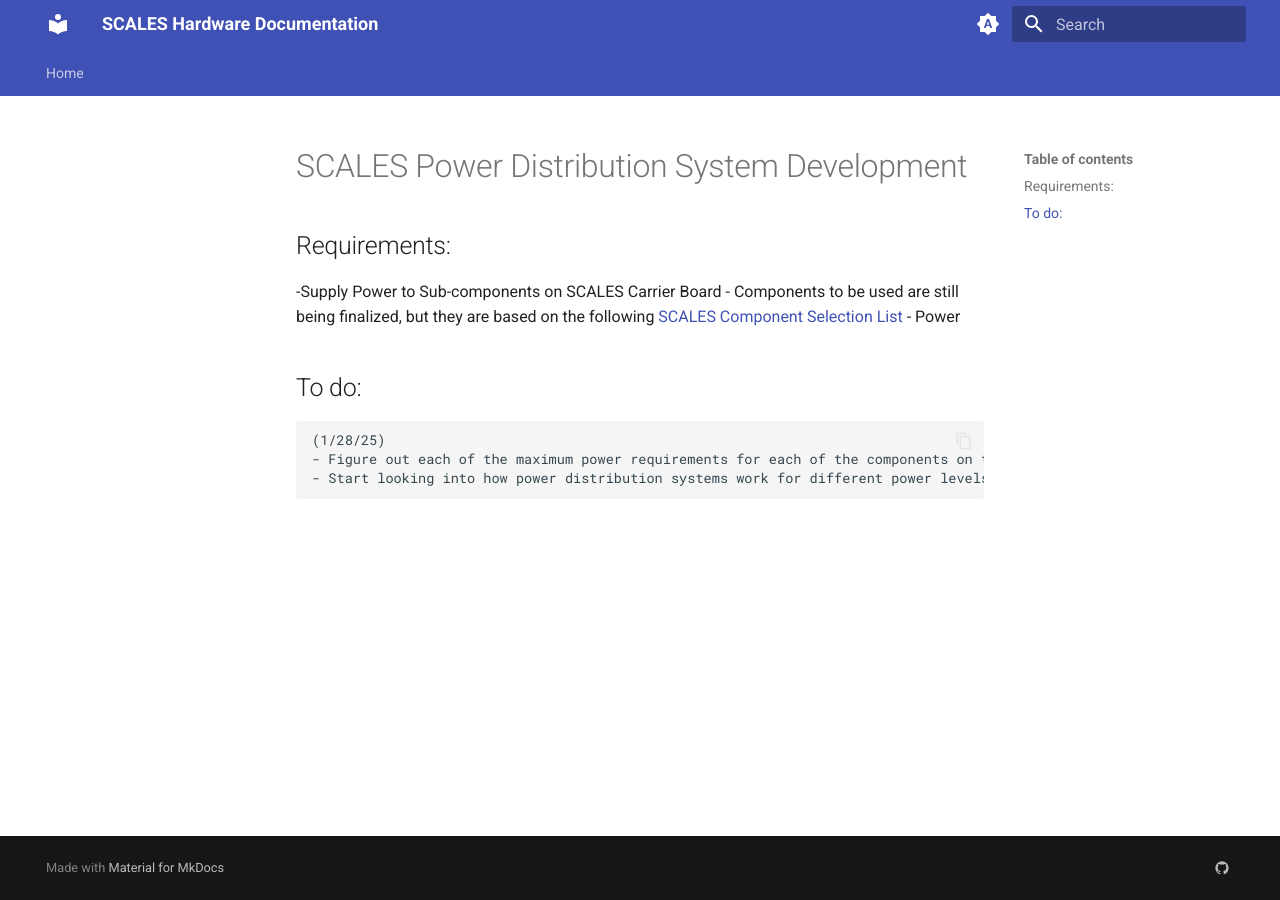
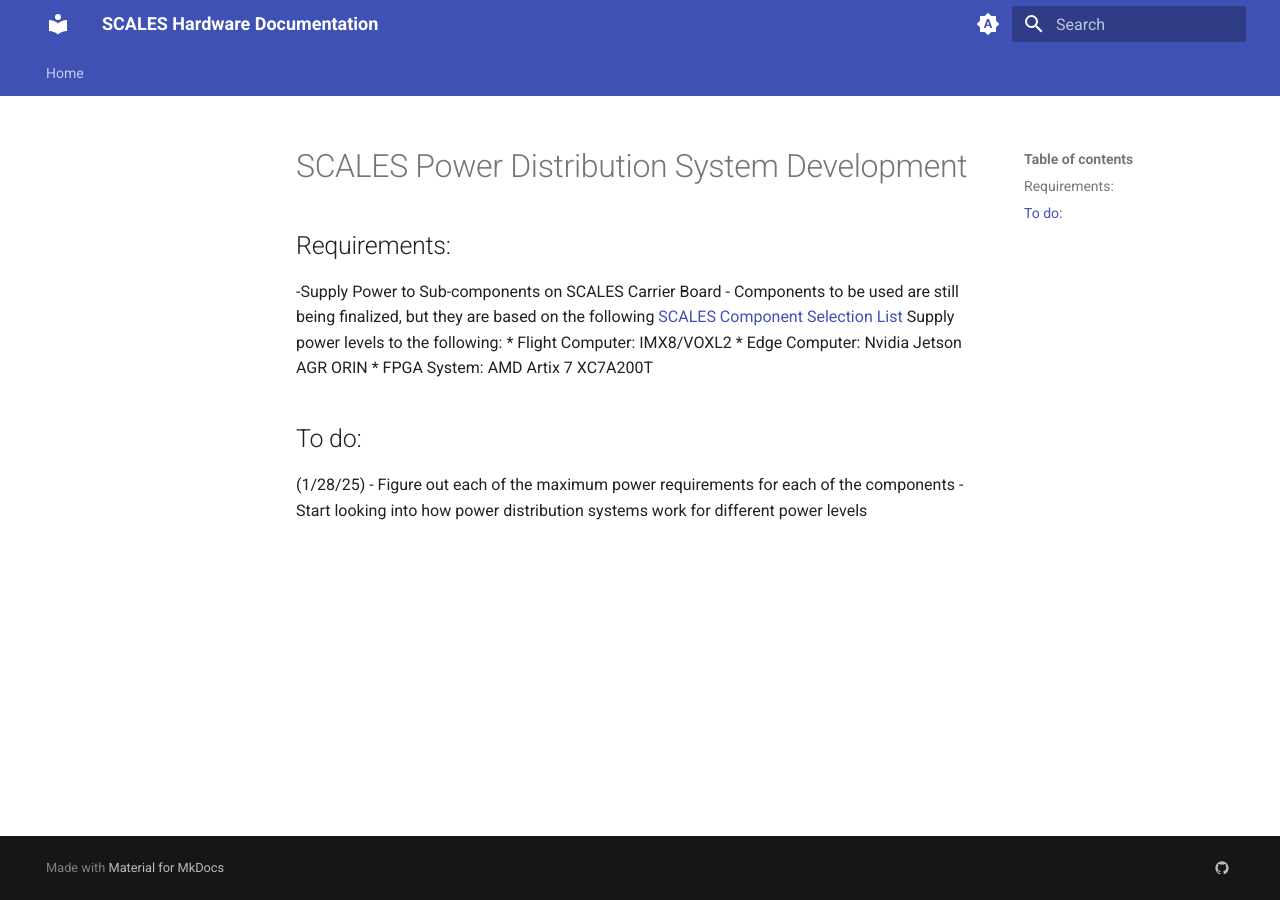
Before and after one commit to BroncoSpace-Lab/scales-hardware, an MkDocs documentation site: the page built from docs/power_system.md, in a window 1280 px wide. Built offline with MkDocs 1.6.1 and Material for MkDocs 9.7.7, drawn with Linux system fonts in a browser that asks for light colours.

Commit message:
Update power_system.md

```diff
--- a/docs/power_system.md
+++ b/docs/power_system.md
@@ -1,10 +1,14 @@
 # SCALES Power Distribution System Development
+
 ## Requirements:
 -Supply Power to Sub-components on SCALES Carrier Board
    - Components to be used are still being finalized, but they are based on the following [SCALES Component Selection List](https://livecsupomona.sharepoint.com/:x:/r/sites/broncospacelab/Shared%20Documents/SCALES%20-%20General/Documentation/Hardware/SCALES%20Hardware%20Component%20Selection.xlsx?d=w0a79ca0a7f3241a1b204a2bc7466c9c3&csf=1&web=1&e=7n6GZM)
-   - Power
+      Supply power levels to the following:
+         * Flight Computer: IMX8/VOXL2
+         * Edge Computer: Nvidia Jetson AGR ORIN
+         * FPGA System: AMD Artix 7 XC7A200T
 
 ## To do:
-    (1/28/25)
-    - Figure out each of the maximum power requirements for each of the components on the [SCALES Component Selection List] (https://livecsupomona.sharepoint.com/:x:/r/sites/broncospacelab/Shared%20Documents/SCALES%20-%20General/Documentation/Hardware/SCALES%20Hardware%20Component%20Selection.xlsx?d=w0a79ca0a7f3241a1b204a2bc7466c9c3&csf=1&web=1&e=7n6GZM)
-    - Start looking into how power distribution systems work for different power levels, Phyllis said she would help sending some resources to start looking into it.
+(1/28/25)
+- Figure out each of the maximum power requirements for each of the components
+- Start looking into how power distribution systems work for different power levels
```
